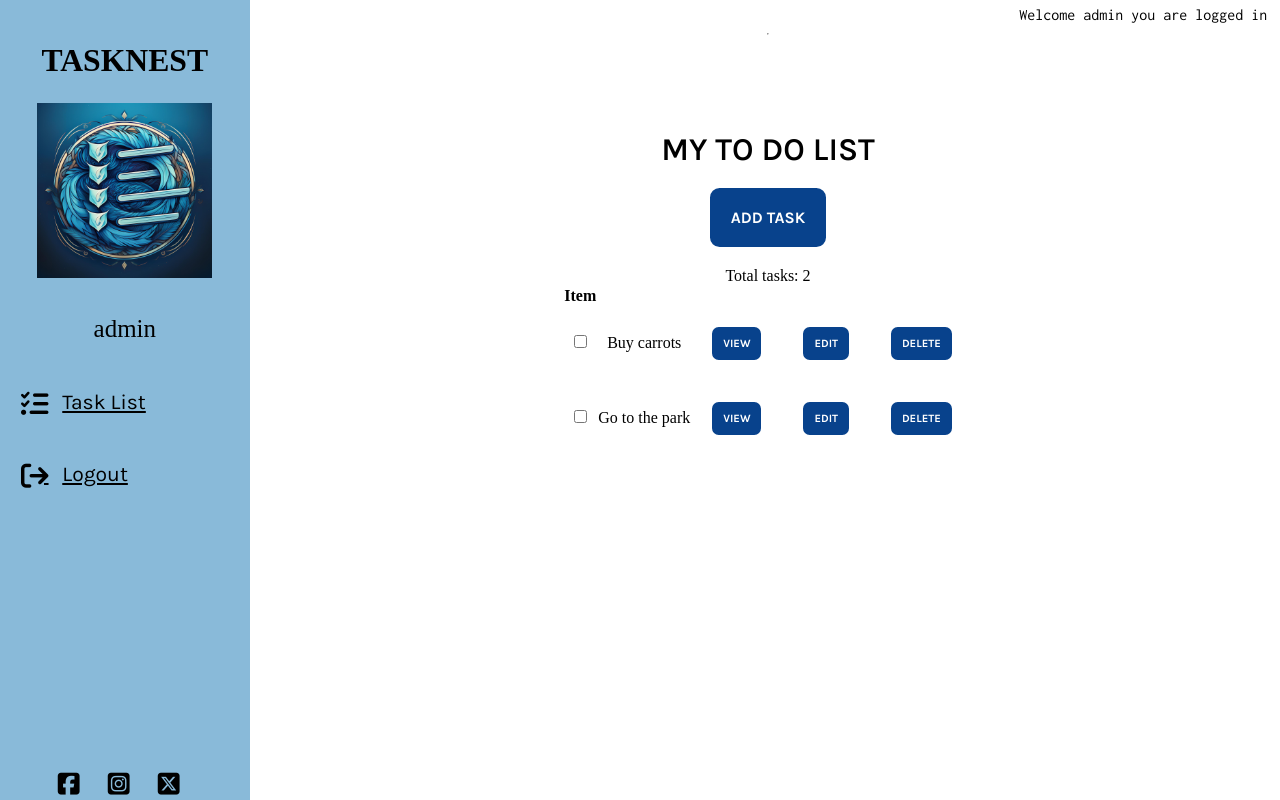
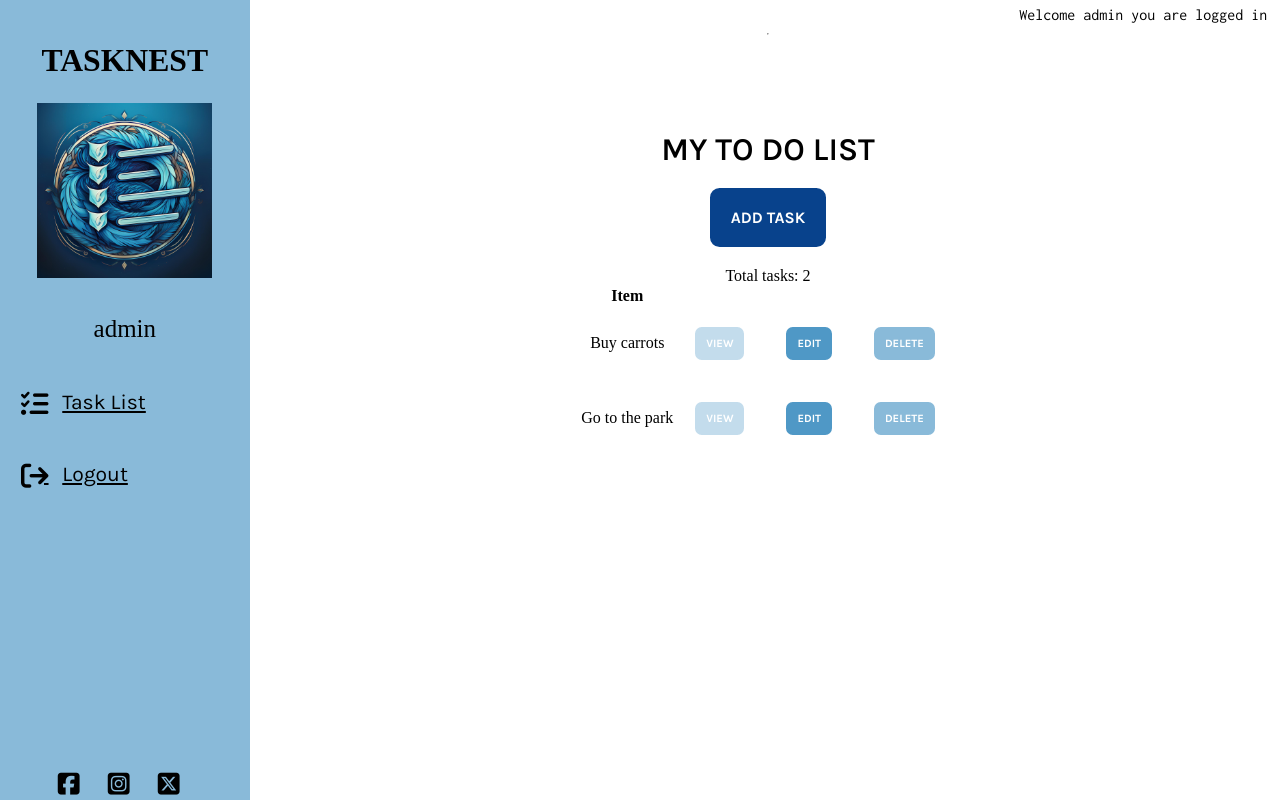
Before and after one commit to alexcurnow96/Task-Nest-Project, a Django app: page /tasks in a window 1280 px wide. Run offline with Django 4.2, Linux system fonts and the light colour scheme; a user stored in the database is signed in; data comes from the database, SQL or seed files in the repository; some libraries are stand-ins or nearby versions.

Commit message:
STYLE: removed visible checkboxes from tasklist

```diff
--- a/static/css/style.css
+++ b/static/css/style.css
@@ -285,6 +285,25 @@ h2 a {
     font-size: 0.7rem;
 }
 
+.btn-edit {
+    background-color: #4f98c6;
+    border-color: #4f98c6;
+}
+
+.btn-view {
+    background-color: #c3dcec;
+    border-color: #c3dcec;
+}
+
+.btn-delete {
+    background-color: #89BAD9;
+    border-color: #89BAD9;
+}
+
+.task-checkbox {
+    display: none;
+}
+
 /* ----------------------- TASKS PAGE ----------------------- */
 
 .task-description {
--- a/todo/templates/todo/task_list.html
+++ b/todo/templates/todo/task_list.html
@@ -17,11 +17,11 @@
         </tr>
         {% for task in tasks %}
         <tr>
-            <td><input type="checkbox" class="task-checkbox" data-task-id="{{ task.id }}" {% if task.completed %}checked{% endif %}></td>
+            <input type="checkbox" class="task-checkbox" data-task-id="{{ task.id }}" {% if task.completed %}checked{% endif %}>
             <td><span class="task-title {% if task.completed %}completed{% endif %}">{{task.title}}</span></td>
-            <td><button class="btn btn-task-sm"><a href="{% url 'task_detail' task.id %}">View</a></button></td>
-            <td><button class="btn btn-task-sm"><a href="{% url 'task_update' task.pk %}">Edit</a></button></td>
-            <td><button class="btn btn-task-sm"><a href="{% url 'task_delete' task.pk %}">Delete</a></button></td>
+            <td><button class="btn btn-task-sm btn-view"><a href="{% url 'task_detail' task.id %}">View</a></button></td>
+            <td><button class="btn btn-task-sm btn-edit"><a href="{% url 'task_update' task.pk %}">Edit</a></button></td>
+            <td><button class="btn btn-task-sm btn-delete"><a href="{% url 'task_delete' task.pk %}">Delete</a></button></td>
         </tr>
         {% empty %}
 
```
